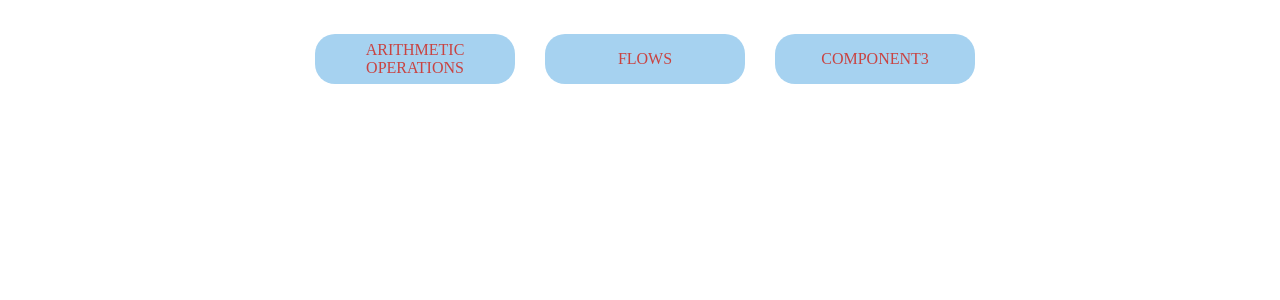
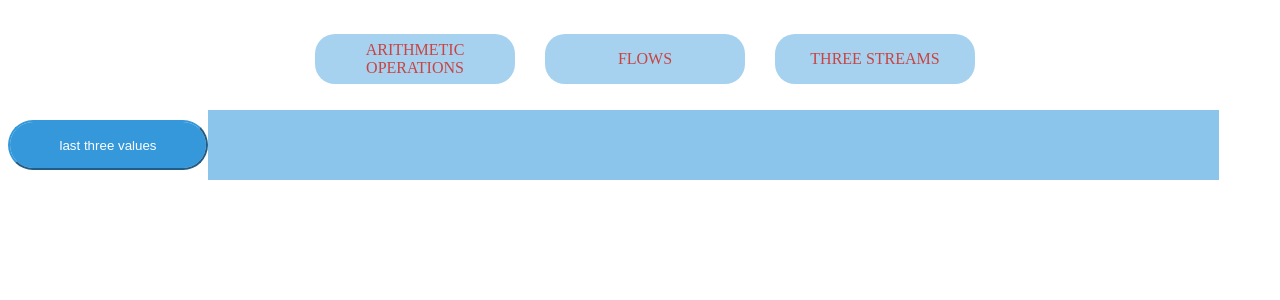
Before and after one commit to PaulRomanov/buttonsFLS, an Angular app: page /threeStreams in a window 1280 px wide. Before the commit this address led to /. Shown: the top 300 px of the page. Built offline with nearby package versions, Linux system fonts and the light colour scheme.

Commit message:
add component 3 task 1

```diff
--- a/src/app/app-routing.module.ts
+++ b/src/app/app-routing.module.ts
@@ -2,11 +2,13 @@ import { NgModule } from '@angular/core';
 import { RouterModule, Routes } from '@angular/router';
 import { ArithmeticOperationsComponent } from './components/arithmetic-operations/arithmetic-operations.component';
 import { FlowsComponent } from './components/flows/flows.component';
+import { ThreeStreamsComponent } from './components/three-streams/three-streams.component';
 
 const routes: Routes = [
   { path: '', component: ArithmeticOperationsComponent },
   { path: 'arithmeticOperations', component: ArithmeticOperationsComponent },
   { path: 'flowsComponent', component: FlowsComponent },
+  { path: 'threeStreams', component: ThreeStreamsComponent },
 ];
 
 @NgModule({
--- a/src/app/app.module.ts
+++ b/src/app/app.module.ts
@@ -7,6 +7,7 @@ import { AppComponent } from './app.component';
 import { ArithmeticOperationsModule } from './components/arithmetic-operations/arithmetic-operations.module';
 import { FlowsModule } from './components/flows/flows.module';
 import { HeaderModule } from './components/header/header.module';
+import { ThreeStreamsModule } from './components/three-streams/three-streams.module';
 
 @NgModule({
   declarations: [
@@ -17,7 +18,8 @@ import { HeaderModule } from './components/header/header.module';
     AppRoutingModule,
     ArithmeticOperationsModule,
     HeaderModule,
-    FlowsModule
+    FlowsModule,
+    ThreeStreamsModule
   ],
   providers: [],
   bootstrap: [AppComponent]
--- a/src/app/components/header/header.component.html
+++ b/src/app/components/header/header.component.html
@@ -7,7 +7,7 @@
       <a routerLink="/flowsComponent"><div class="nav-item">flows</div></a>
     </li>
     <li routerLinkActive="active">
-      <a routerLink="/arithmeticOperations"><div class="nav-item">component3</div></a>
+      <a routerLink="/threeStreams"><div class="nav-item">three streams</div></a>
     </li>
   </ul>
 </div>
--- /dev/null
+++ b/src/app/components/three-streams/three-streams.component.html
@@ -0,0 +1,17 @@
+<div class="wrapper-content">
+  <div class="wrapper-btn">
+
+    <div class="wrapper-btn-item">
+      <button class="component1-btn" (click)="lastThreeValues()">
+        last three values
+      </button>
+      <div class="wrapper-value">
+        <div class="mulBy3" *ngFor="let el of valueLastThreeValues1">
+          {{ el }}
+        </div>
+      </div>
+    </div>
+
+
+  </div>
+</div>
--- /dev/null
+++ b/src/app/components/three-streams/three-streams.component.scss
@@ -0,0 +1 @@
+@import '../arithmetic-operations/arithmetic-operations.component.scss';
--- /dev/null
+++ b/src/app/components/three-streams/three-streams.component.ts
@@ -0,0 +1,35 @@
+import { Component } from '@angular/core';
+import { combineLatest, interval, map, Subscription, take } from 'rxjs';
+
+@Component({
+  selector: 'fw-three-streams',
+  templateUrl: './three-streams.component.html',
+  styleUrls: ['./three-streams.component.scss']
+})
+export class ThreeStreamsComponent {
+
+  public source1 = interval(200).pipe(take(10), map((val) => val));
+  public source2 = interval(300).pipe(take(10), map((val) => val));
+  public source3 = interval(400).pipe(take(10), map((val) => val));
+
+  public ThreeStreams$!: Subscription;
+
+  public valueLastThreeValues: Array<number> = [];
+  public valueLastThreeValues1: Array<number> = [];
+  public valueLastThreeValues2: Array<number> = [];
+  public valueLastThreeValues3: Array<number> = [];
+
+  constructor() { }
+
+  public lastThreeValues() {
+    combineLatest(
+      this.source1,
+      this.source2,
+      this.source3
+      )
+    .subscribe((element: number[])=>{
+      this.valueLastThreeValues1.push(...this.valueLastThreeValues2, ...this.valueLastThreeValues3, ...element);
+    })
+  }
+
+}
```
Also changed, not shown: src/app/components/three-streams/three-streams.module.ts (added, +11 -0 lines).
